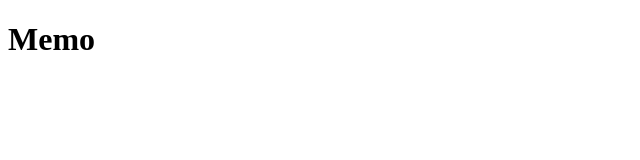
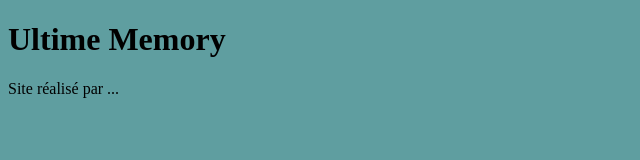
Before and after one commit to Entropie67/Memory_Ultime, a plain HTML site: page Version_2023/index.html in a window 1280 px wide. Shown: the whole page, without its empty margins (0-640 px from the left). Drawn offline with Linux system fonts and the light colour scheme.

Commit message:
Finalisation du index.html

```diff
--- a/Version_2023/css/style.css
+++ b/Version_2023/css/style.css
@@ -0,0 +1,5 @@
+/* Fichier style.css */
+
+body {
+    background-color: cadetblue;
+}
--- a/Version_2023/index.html
+++ b/Version_2023/index.html
@@ -6,8 +6,15 @@
     <title>Memory</title>
 </head>
 <body>
-    <h1> Memo </h1>
-    <main id="main"></main>
+    <header>
+        <h1> Ultime Memory </h1>
+    </header>
+    <main id="main">
+        <!-- ICI nous allons insérer les images -->
+    </main>
+    <footer>
+        <p> Site réalisé par ...</p>
+    </footer>
+</body>
     <script src="js/script.js"></script>
-</body>
 </html>
--- a/Version_2023/js/script.js
+++ b/Version_2023/js/script.js
@@ -0,0 +1 @@
+// Fichier script.js
```
